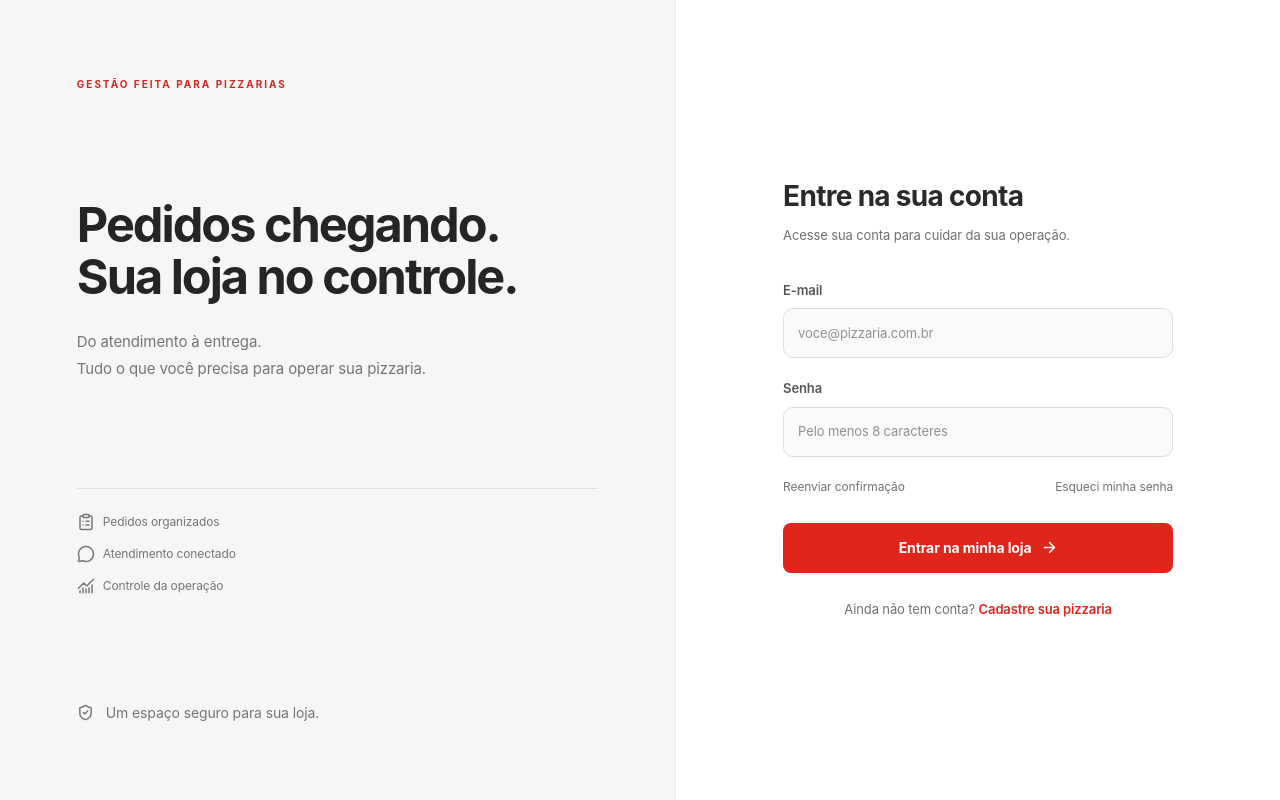
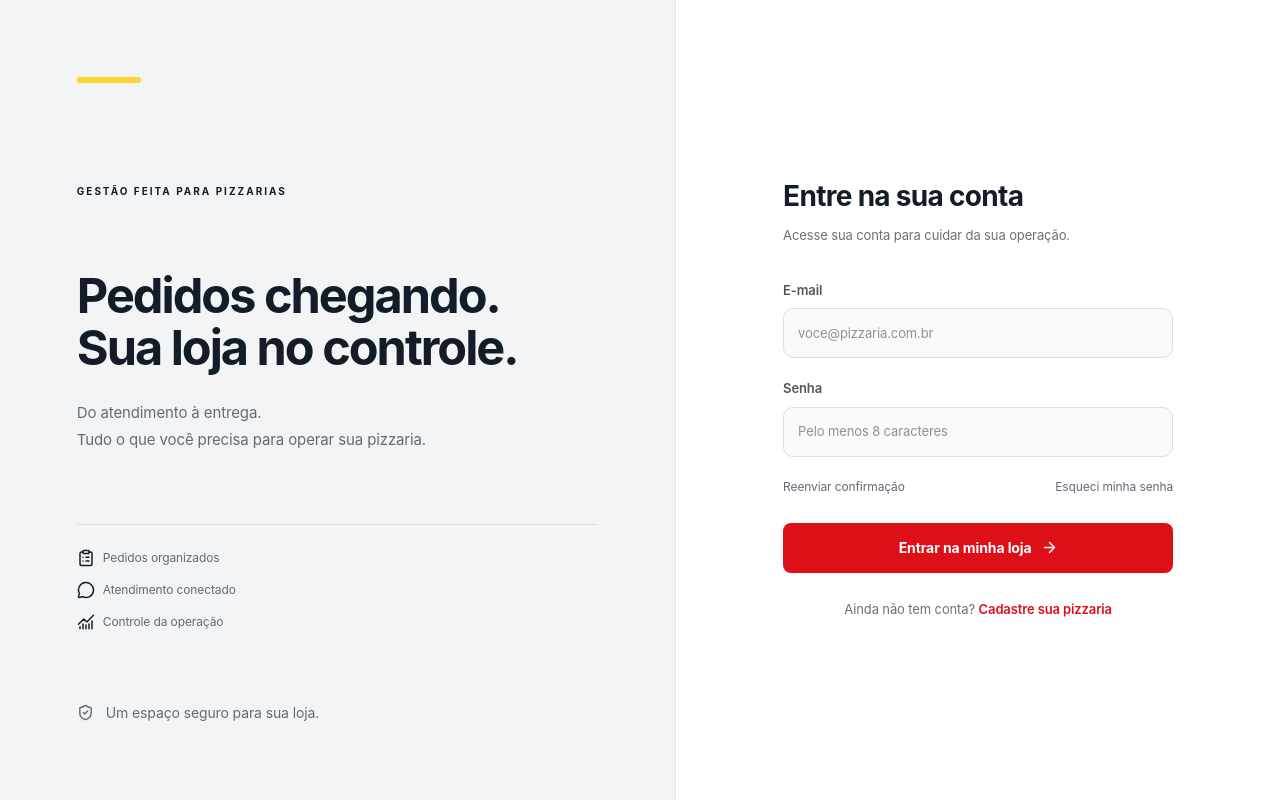
Before and after one commit to pedizza/pedizza, a Next.js app: page /login in a window 1280 px wide. Built offline with nearby package versions, Linux system fonts and the light colour scheme.

Commit message:
Aplica paleta Pedizza e padroniza os módulos do painel

```diff
--- a/src/app/globals.css
+++ b/src/app/globals.css
@@ -3863,7 +3863,7 @@ textarea::placeholder {
 }
 /* Order-first direction: Pedizza red, white surfaces and strong actions. */
 :root {
-  --red: #df251c;
+  --red: #dd1018;
   --red-soft: #fff0ee;
   --ink: #2a2a2a;
   --muted: #737373;
@@ -3871,7 +3871,7 @@ textarea::placeholder {
   --line: #e7e7e7;
 }
 .sidebar .nav-link.active {
-  color: #d5241b;
+  color: var(--red);
   background: #ffefed;
 }
 .sidebar .nav-link.active svg {
@@ -3896,10 +3896,10 @@ textarea::placeholder {
 }
 .resource-heading > .btn,
 .orders-workspace .btn:not(.secondary):not(.ghost) {
-  background: #df251c;
+  background: var(--red);
 }
 .auth-story {
-  background: #d9251d;
+  background: var(--red);
   color: white;
 }
 .auth-story .eyebrow,
@@ -3922,14 +3922,14 @@ textarea::placeholder {
   max-width: 520px;
 }
 .stat-card:first-child {
-  border-top: 3px solid #df251c;
+  border-top: 3px solid var(--red);
   padding-top: 20px;
 }
 .stage-0 {
-  --stage-accent: #df251c;
+  --stage-accent: var(--red);
 }
 .kanban-column.stage-0 > h2 {
-  color: #d1261d;
+  color: var(--red);
   font-weight: 700;
 }
 .kanban-column.stage-0 {
@@ -3941,9 +3941,9 @@ textarea::placeholder {
   border-color: #efd9d3;
 }
 .kanban-column.stage-0 .order-card > .btn {
-  background: #df251c;
+  background: var(--red);
   color: white;
-  border-color: #df251c;
+  border-color: var(--red);
 }
 .order-card h3 {
   font-weight: 700;
@@ -3953,7 +3953,7 @@ textarea::placeholder {
 }
 .conversation-item.active {
   background: #fff0ed;
-  box-shadow: inset 3px 0 #df251c;
+  box-shadow: inset 3px 0 var(--red);
 }
 .conversation-messages {
   background-image: none;
@@ -3962,11 +3962,11 @@ textarea::placeholder {
   background: #ffebe5;
 }
 .tabs .tab.active {
-  color: #df251c;
-  box-shadow: inset 0 -3px #df251c;
+  color: var(--red);
+  box-shadow: inset 0 -3px var(--red);
 }
 .mobile-nav .active {
-  color: #d9251d;
+  color: var(--red);
   background: #ffefec;
 }
 @media (max-width: 760px) {
@@ -3987,7 +3987,7 @@ textarea::placeholder {
   border-right: 1px solid #ebebeb;
 }
 .auth-story .eyebrow {
-  color: #d12a20;
+  color: var(--red);
 }
 .auth-story .muted,
 .auth-capabilities span {
@@ -4002,3 +4002,299 @@ textarea::placeholder {
 .auth-story h1 {
   font-weight: 700;
 }
+
+/* Shared brand system: logo red, yellow and graphite. */
+:root {
+  --red: #dd1018;
+  --red-soft: #fff0f1;
+  --ink: #121d29;
+  --muted: #626b75;
+  --bg: #f5f6f7;
+  --line: #e4e7eb;
+  --brand-yellow: #fdd52f;
+}
+body {
+  color: var(--ink);
+}
+.page-header h1,
+.resource-title h2 {
+  letter-spacing: -0.65px;
+  font-weight: 700;
+}
+.sidebar {
+  border-right-color: var(--line);
+}
+.sidebar .nav-link {
+  border-radius: 8px;
+  color: #57616c;
+}
+.sidebar .nav-link.active {
+  color: var(--red);
+  background: var(--red-soft);
+}
+.sidebar .nav-link.active::before {
+  background: var(--red);
+}
+.topbar {
+  background: #fff;
+  border-bottom: 1px solid var(--line);
+}
+.btn {
+  font-weight: 650;
+  box-shadow: none;
+}
+.btn:hover {
+  background: #bd1017;
+}
+a:focus-visible,
+button:focus-visible,
+input:focus-visible,
+textarea:focus-visible,
+select:focus-visible {
+  outline-color: var(--brand-yellow);
+}
+input,
+select,
+textarea {
+  border-color: #d8dde3;
+  border-radius: 8px;
+}
+input:focus,
+select:focus,
+textarea:focus {
+  border-color: #75808b;
+}
+.card {
+  border-color: var(--line);
+  border-radius: 12px;
+  box-shadow: none;
+}
+.tabs {
+  gap: 8px;
+  border-bottom: 1px solid var(--line);
+  padding-bottom: 0;
+}
+.tabs .tab {
+  border-radius: 6px 6px 0 0;
+  min-height: 46px;
+}
+.tabs .tab.active {
+  background: white;
+  color: var(--red);
+  box-shadow: inset 0 -3px var(--red);
+}
+.resource-heading {
+  padding: 4px 0 8px;
+}
+.resource-title {
+  gap: 10px;
+}
+.resource-section-icon {
+  width: 34px;
+  height: 34px;
+  display: inline-flex;
+  align-items: center;
+  justify-content: center;
+  background: #fff;
+  border: 1px solid var(--line);
+  border-radius: 8px;
+  color: var(--ink);
+  flex-shrink: 0;
+}
+.resource-heading small {
+  display: block;
+  margin-top: 7px;
+}
+.resource-filterbar {
+  background: white;
+  border: 1px solid var(--line);
+  padding: 12px;
+  border-radius: 10px;
+}
+.resource-data {
+  box-shadow: none;
+}
+.resource-data > :nth-child(even) {
+  background: #fcfcfd;
+}
+.resource-data > :hover {
+  background: #f7f8fa;
+}
+.settings-summary {
+  border-top: 3px solid var(--brand-yellow);
+}
+.weekly-hours-card {
+  overflow: hidden;
+  border-radius: 12px;
+  background: white;
+}
+.weekly-hours-row {
+  padding: 18px 22px;
+}
+.weekly-hours-row:nth-child(even) {
+  background: #fafbfc;
+}
+.team-grid > .card {
+  border-top: 3px solid var(--brand-yellow);
+}
+.billing-plan {
+  border-top: 4px solid var(--brand-yellow);
+}
+.notification-entry.unread {
+  background: #fffaf0;
+  border-left: 3px solid var(--brand-yellow);
+}
+.conversation-item.active {
+  background: #fff0f1;
+  box-shadow: inset 3px 0 var(--red);
+}
+.message-bubble.outbound {
+  background: #fff4d0;
+}
+.stage-0,
+.kanban-column.stage-0 > h2 {
+  background: #fff1f2;
+  border-color: #f0d9dc;
+}
+.auth-story {
+  background: #f3f4f5;
+  color: var(--ink);
+  position: relative;
+  border-right-color: var(--line);
+}
+.auth-story::before {
+  content: "";
+  width: 64px;
+  height: 6px;
+  background: var(--brand-yellow);
+  border-radius: 2px;
+  margin-bottom: 30px;
+}
+.auth-story .eyebrow {
+  color: var(--ink);
+}
+.auth-story h1 {
+  letter-spacing: -2px;
+}
+.auth-story .muted,
+.auth-capabilities span {
+  color: var(--muted);
+}
+.auth-capabilities svg {
+  color: var(--ink);
+}
+.auth-form .btn {
+  background: var(--red);
+}
+.connection-panel {
+  padding: 0;
+  overflow: hidden;
+}
+.connection-panel > .row {
+  padding: 28px;
+}
+.connection-actions {
+  background: #fafbfc;
+  border-top: 1px solid var(--line);
+  margin: 0 !important;
+  padding: 18px 28px !important;
+}
+.connection-guide {
+  display: grid;
+  grid-template-columns: repeat(3, 1fr);
+  gap: 24px;
+  padding: 24px 0;
+  list-style: none;
+  margin: 0;
+  counter-reset: connection;
+}
+.connection-guide li {
+  counter-increment: connection;
+  padding-left: 40px;
+  position: relative;
+  color: var(--muted);
+  line-height: 1.6;
+}
+.connection-guide li::before {
+  content: counter(connection);
+  position: absolute;
+  left: 0;
+  top: 0;
+  width: 28px;
+  height: 28px;
+  display: grid;
+  place-items: center;
+  background: var(--brand-yellow);
+  color: var(--ink);
+  border-radius: 50%;
+  font-weight: 700;
+}
+.connection-guide strong {
+  display: block;
+  color: var(--ink);
+  margin-bottom: 4px;
+}
+.delivery-test {
+  margin-top: 24px;
+  padding: 24px;
+}
+.delivery-test summary {
+  display: flex;
+  align-items: center;
+  gap: 14px;
+  cursor: pointer;
+}
+.delivery-test summary strong,
+.delivery-test summary small {
+  display: block;
+}
+.delivery-test summary small {
+  margin-top: 5px;
+  font-weight: 400;
+}
+.delivery-result {
+  display: flex;
+  gap: 36px;
+  padding: 18px;
+  background: #f1f8f3;
+  border-radius: 8px;
+}
+.delivery-result span {
+  display: grid;
+  gap: 5px;
+}
+.delivery-result strong {
+  font-size: 20px;
+}
+@media (max-width: 760px) {
+  .resource-filterbar {
+    padding: 10px;
+  }
+  .connection-panel > .row {
+    padding: 18px;
+    flex-wrap: wrap;
+  }
+  .connection-actions {
+    padding: 16px !important;
+  }
+  .connection-actions .btn {
+    width: 100%;
+  }
+  .connection-guide {
+    grid-template-columns: 1fr;
+    gap: 20px;
+  }
+  .delivery-test {
+    padding: 18px;
+  }
+  .weekly-hours-row {
+    padding: 15px;
+  }
+  .auth-story h1 {
+    letter-spacing: -1px;
+  }
+  .mobile-nav .active {
+    color: var(--red);
+    background: var(--red-soft);
+  }
+}
--- a/src/components/delivery-test.tsx
+++ b/src/components/delivery-test.tsx
@@ -1,4 +1,5 @@
 "use client";
+import { MapPin } from "lucide-react";
 import { useState } from "react";
 import { formatCurrency } from "@/lib/domain/money";
 export function DeliveryTest() {
@@ -50,8 +51,16 @@ export function DeliveryTest() {
     }
   }
   return (
-    <details className="card" style={{ padding: 24, marginTop: 24 }}>
-      <summary>Testar endereço e taxa de entrega</summary>
+    <details className="card delivery-test">
+      <summary>
+        <MapPin size={24} />
+        <span>
+          <strong>Simular uma entrega</strong>
+          <small>
+            Consulte um endereço e confira a distância e a taxa cobrada.
+          </small>
+        </span>
+      </summary>
       <form
         className="stack"
         style={{ marginTop: 20 }}
@@ -102,12 +111,17 @@ export function DeliveryTest() {
           </p>
         )}
         {result && (
-          <p role="status">
-            Taxa: {formatCurrency(result.fee_cents)}
-            {result.distance_meters != null
-              ? ` · Rota: ${(result.distance_meters / 1000).toFixed(2)} km`
-              : ""}
-          </p>
+          <div role="status" className="delivery-result">
+            <span>
+              Taxa de entrega<strong>{formatCurrency(result.fee_cents)}</strong>
+            </span>
+            {result.distance_meters != null && (
+              <span>
+                Distância da rota
+                <strong>{(result.distance_meters / 1000).toFixed(2)} km</strong>
+              </span>
+            )}
+          </div>
         )}
       </form>
     </details>
--- a/src/components/whatsapp-settings.tsx
+++ b/src/components/whatsapp-settings.tsx
@@ -44,14 +44,14 @@ export function WhatsappSettings({ canManage }: { canManage: boolean }) {
     }
   }
   return (
-    <div className="stack">
+    <div className="stack whatsapp-workspace">
       {state && !state.configured && (
         <p className="notice">
           A conexão com o WhatsApp ainda não está configurada. O administrador
           do Pedizza precisa concluir a configuração da integração.
         </p>
       )}
-      <div className="card">
+      <div className="card connection-panel">
         <div className="row between">
           <div className="row">
             <span className="icon-box">
@@ -78,7 +78,7 @@ export function WhatsappSettings({ canManage }: { canManage: boolean }) {
           </span>
         </div>
         {canManage && (
-          <div className="row" style={{ marginTop: 28 }}>
+          <div className="row connection-actions">
             <button
               className="btn"
               disabled={busy || !state?.configured}
@@ -110,6 +110,20 @@ export function WhatsappSettings({ canManage }: { canManage: boolean }) {
           </div>
         )}
       </div>
+      <ol className="connection-guide">
+        <li>
+          <strong>Use o número da loja</strong>Conecte o WhatsApp usado para
+          receber os pedidos dos seus clientes.
+        </li>
+        <li>
+          <strong>Leia o QR Code</strong>No celular, abra Aparelhos conectados e
+          escolha Conectar um aparelho.
+        </li>
+        <li>
+          <strong>Acompanhe as conversas</strong>Depois de conectar, acesse
+          Conversas para atender seus clientes.
+        </li>
+      </ol>
       {error && (
         <p className="feedback" role="alert">
           {error}
```
Also changed, not shown: src/components/resource-manager.tsx (+36 -3 lines).
